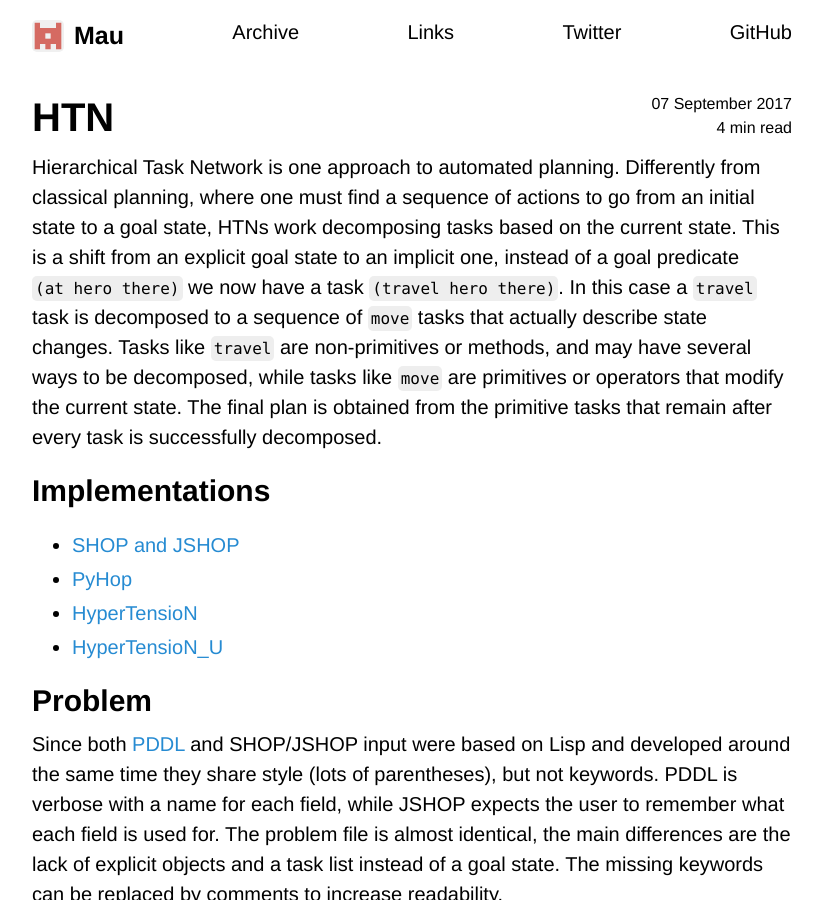
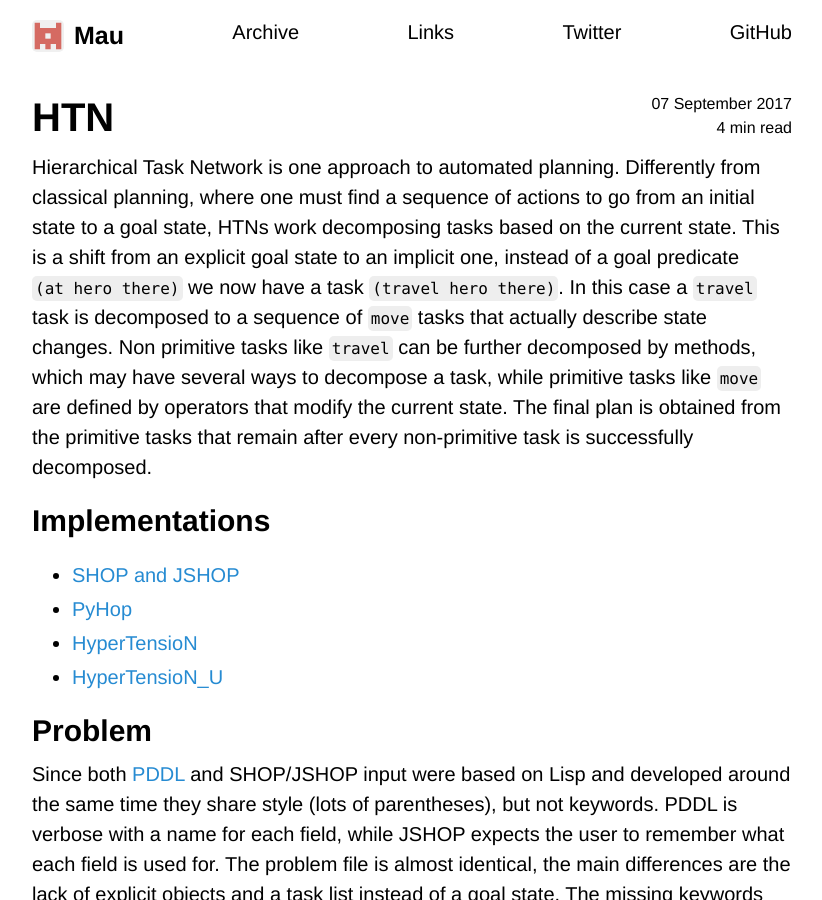
Before and after one commit to Maumagnaguagno/maumagnaguagno.github.io, a Jekyll site: the page built from htn.md, in a window 1280 px wide and 900 px high. Shown: the whole window, without its empty margins (228-1050 px from the left). Built offline with Jekyll 4.4.1, drawn with Linux system fonts in a browser that asks for light colours; our own code applies the rules of GitHub Pages for plain Markdown files.

Commit message:
Improve HTN intro

```diff
--- a/htn.md
+++ b/htn.md
@@ -10,8 +10,8 @@ Hierarchical Task Network is one approach to automated planning.
 Differently from classical planning, where one must find a sequence of actions to go from an initial state to a goal state, HTNs work decomposing tasks based on the current state.
 This is a shift from an explicit goal state to an implicit one, instead of a goal predicate ``(at hero there)`` we now have a task ``(travel hero there)``.
 In this case a ``travel`` task is decomposed to a sequence of ``move`` tasks that actually describe state changes.
-Tasks like ``travel`` are non-primitives or methods, and may have several ways to be decomposed, while tasks like ``move`` are primitives or operators that modify the current state.
-The final plan is obtained from the primitive tasks that remain after every task is successfully decomposed.
+Non primitive tasks like ``travel`` can be further decomposed by methods, which may have several ways to decompose a task, while primitive tasks like ``move`` are defined by operators that modify the current state.
+The final plan is obtained from the primitive tasks that remain after every non-primitive task is successfully decomposed.
 
 ## Implementations
 - [SHOP and JSHOP](https://www.cs.umd.edu/projects/shop/)
```
